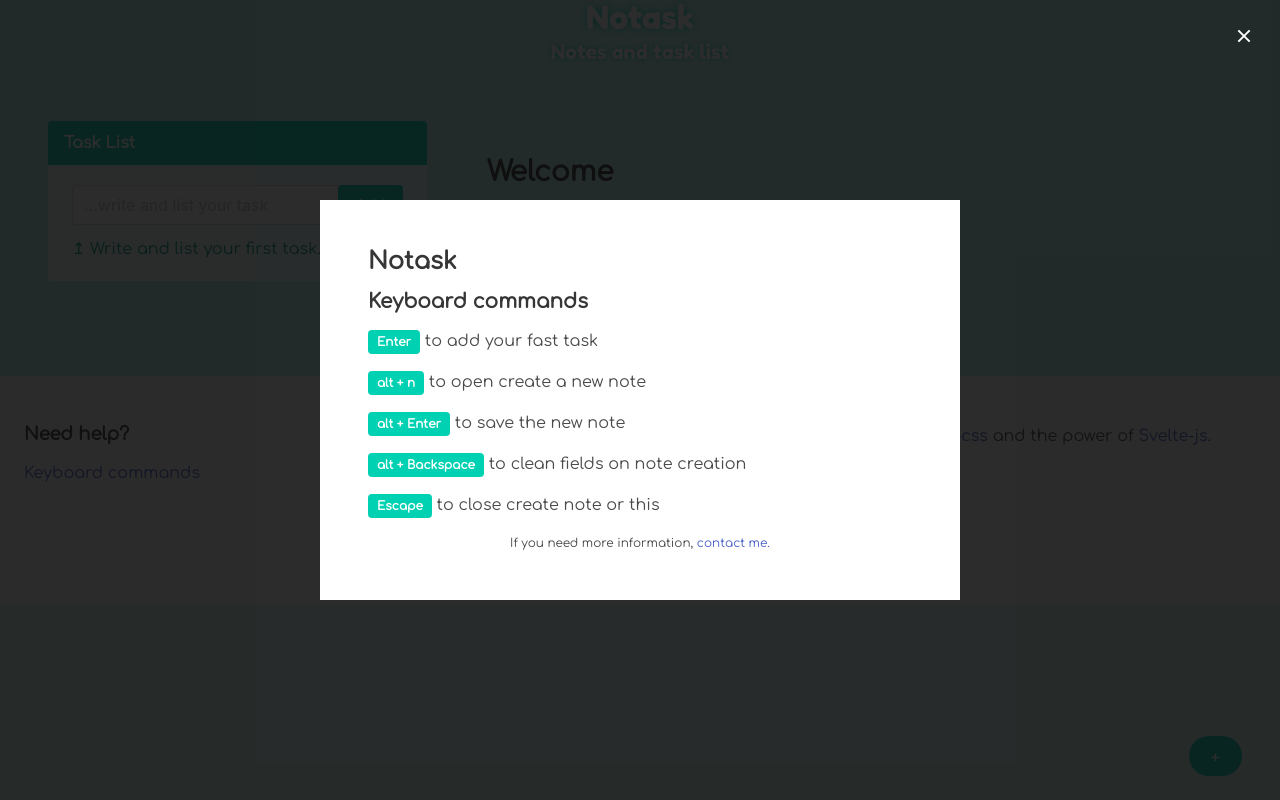
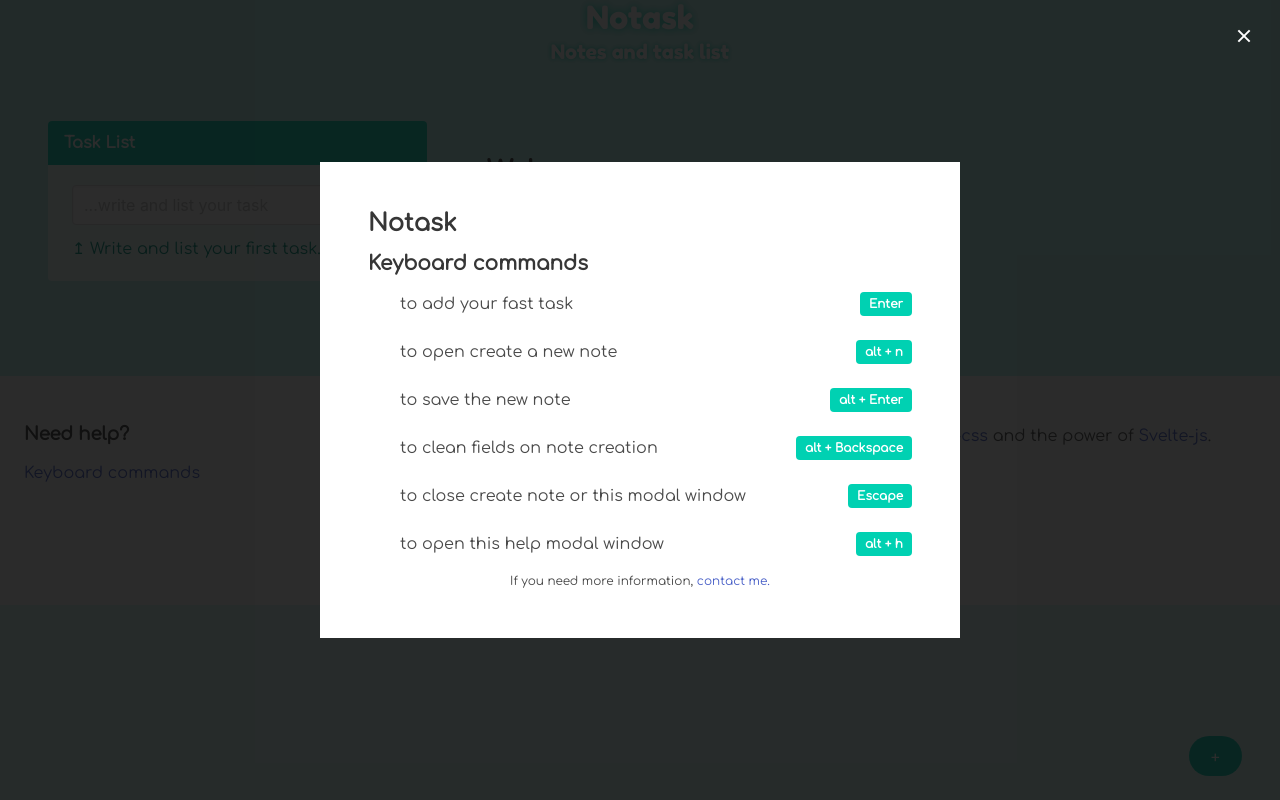
Before and after one commit to ChavezCastillok/Notask, a Svelte app: page / in a window 1280 px wide. Both pictures are taken after a click on the link "Keyboard commands". Built offline with nearby package versions, Linux system fonts and the light colour scheme.

Commit message:
Nuevos atajos de teclado y otros ajustes en la UI

```diff
--- a/src/App.svelte
+++ b/src/App.svelte
@@ -31,7 +31,7 @@
   }
 </script>
 
-<svelte:window on:keydown|stopPropagation={handleKeydown} />
+<svelte:window on:keydown|preventDefault={handleKeydown} />
 
 <main class="container is-fullhd">
   <header class="has-text-centered mb-2">
--- a/src/Footer.svelte
+++ b/src/Footer.svelte
@@ -5,7 +5,14 @@
   function displayHelpkc() {
     activeModal = true;
   }
+  function handleKeydown(event) {
+    const key = event.key;
+    const alt = event.altKey;
+    if (alt && key == "h") displayHelpkc();
+  }
 </script>
+
+<svelte:window on:keydown|preventDefault={handleKeydown} />
 
 <ModalHelpkc bind:activeModal />
 <footer class="footer">
--- a/src/ModalAddNote.svelte
+++ b/src/ModalAddNote.svelte
@@ -42,10 +42,9 @@
   }
 </script>
 
-<svelte:window on:keydown|stopPropagation={handleKeydown} />
+<svelte:window on:keydown|preventDefault={handleKeydown} />
 
-{#if activeModal}
-  <div class="modal is-active">
+<div class="modal {activeModal ? 'is-active' : ''}">
   <div class="modal-background" on:click={closeModal} />
   <div class="modal-content">
     <article class="section content has-background-white">
@@ -102,7 +101,6 @@
     on:click={closeModal}
   />
 </div>
-{/if}
 
 <style>
   .input,
--- a/src/ModalHelpkc.svelte
+++ b/src/ModalHelpkc.svelte
@@ -9,34 +9,42 @@
       command: "alt + Backspace",
       description: "to clean fields on note creation",
     },
-    { command: "Escape", description: "to close create note or this" },
+    {
+      command: "Escape",
+      description: "to close create note or this modal window",
+    },
+    {
+      command: "alt + h",
+      description: "to open this help modal window",
+    },
   ];
+
+  function handleKeydown(event) {
+    const key = event.key;
+    if (key == "Escape") activeModal = false;
+  }
 
   function closeModal() {
     activeModal = false;
   }
-
-  function handleKeydown(event) {
-    const key = event.key;
-    if (key == "Escape") closeModal();
-  }
 </script>
 
-<svelte:window on:keydown|stopPropagation={handleKeydown} />
+<svelte:window on:keydown|preventDefault={handleKeydown} />
 
-{#if activeModal}
-  <div class="modal is-active">
+<div class="modal {activeModal ? 'is-active' : ''} ">
   <div class="modal-background" on:click={closeModal} />
   <div class="modal-content">
     <article class="section content has-background-white">
       <h3>Notask</h3>
       <h4>Keyboard commands</h4>
+      <ul>
         {#each commands as kc}
-          <p>
+          <li class="level">
+            {kc.description}
             <strong class="tag is-primary">{kc.command}</strong>
-            {kc.description}
-          </p>
+          </li>
         {/each}
+      </ul>
 
       <p class="has-text-centered">
         <span class="help">
@@ -54,4 +62,3 @@
     on:click={closeModal}
   />
 </div>
-{/if}
```
Lines whose indentation alone changed are shown as unchanged.
